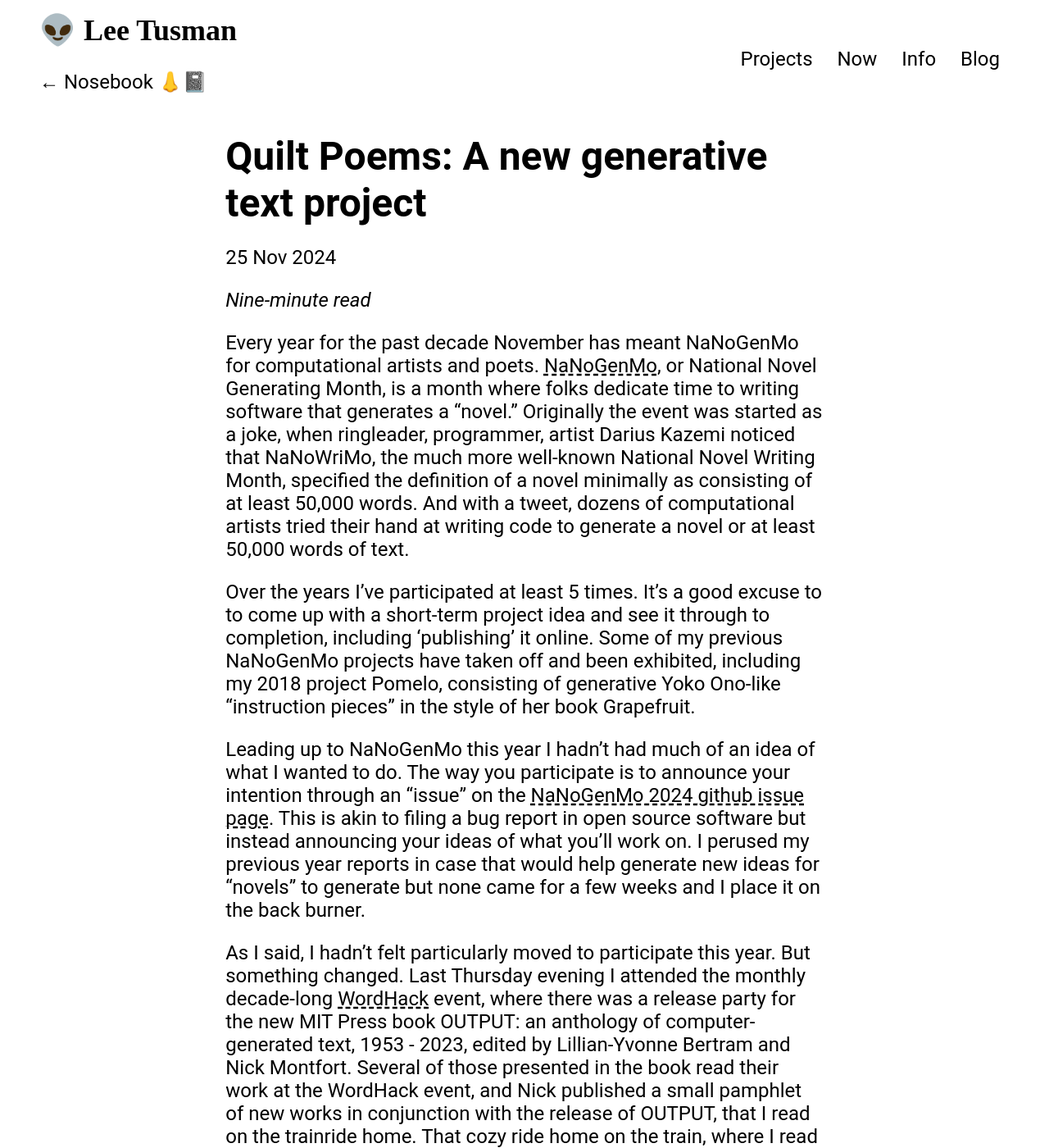
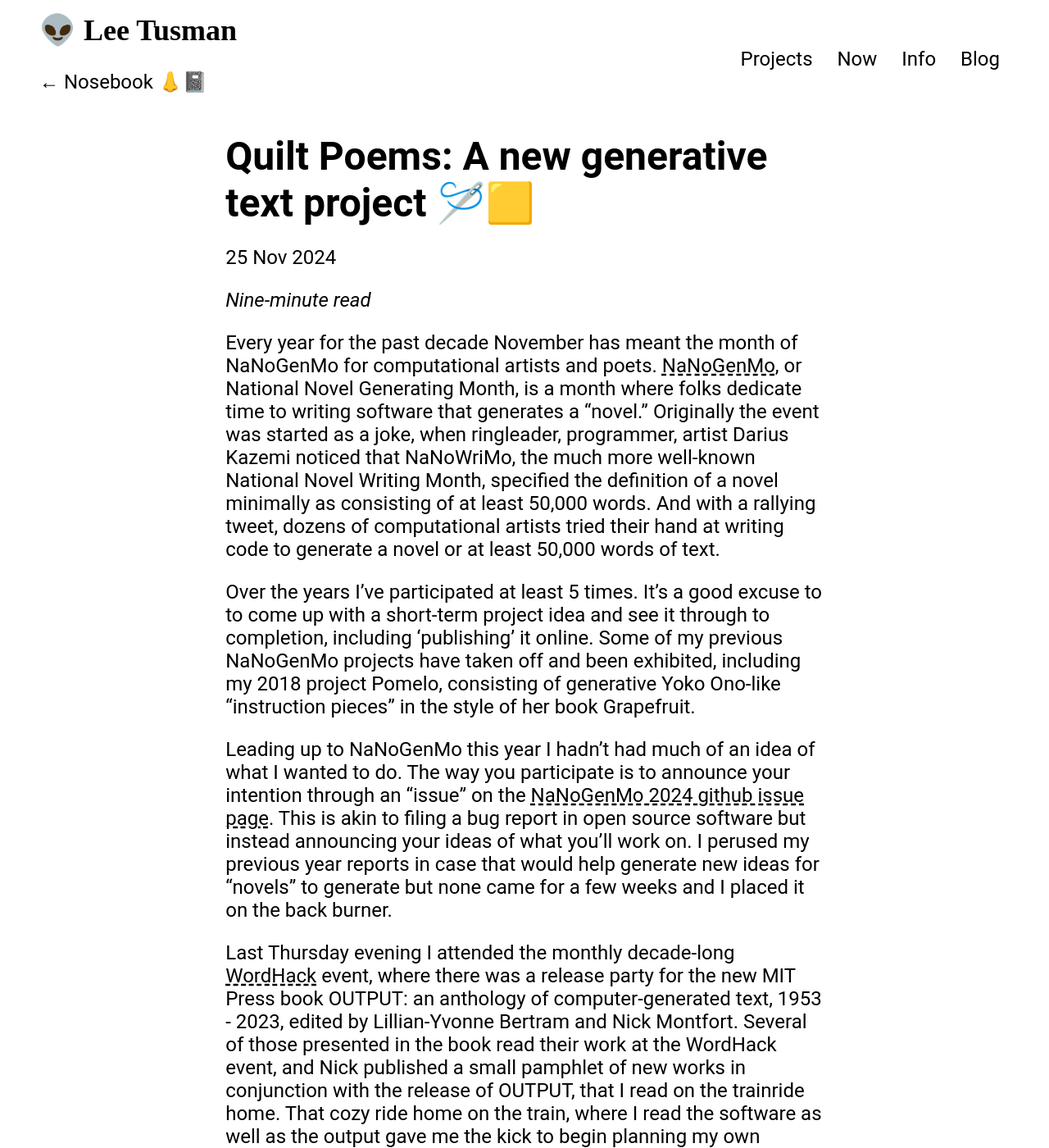
Before and after one commit to lee2sman/nosebook, a Jekyll site: the page built from _posts/2024-11-25-quilt-poems.md, in a window 1280 px wide and 1400 px high. Shown: the whole window at 82% size. Built offline with Jekyll 4.4.1, drawn with Linux system fonts in a browser that asks for light colours; some web fonts are replaced; some of the changed text lies outside the part shown.

Commit message:
add quilt-poems

````diff
--- a/_posts/2024-11-25-quilt-poems.md
+++ b/_posts/2024-11-25-quilt-poems.md
@@ -1,20 +1,20 @@
 ---
 layout: post
-title:  "Quilt Poems: A new generative text project"
+title:  "Quilt Poems: A new generative text project 🪡🟨"
 categories: programming
 ---
 
-Every year for the past decade November has meant NaNoGenMo for computational artists and poets. [NaNoGenMo](https://nanogenmo.github.io/), or National Novel Generating Month, is a month where folks dedicate time to writing software that generates a "novel." Originally the event was started as a joke, when ringleader, programmer, artist Darius Kazemi noticed that NaNoWriMo, the much more well-known National Novel Writing Month, specified the definition of a novel minimally as consisting of at least 50,000 words. And with a tweet, dozens of computational artists tried their hand at writing code to generate a novel or at least 50,000 words of text.
+Every year for the past decade November has meant the month of NaNoGenMo for computational artists and poets. [NaNoGenMo](https://nanogenmo.github.io/), or National Novel Generating Month, is a month where folks dedicate time to writing software that generates a "novel." Originally the event was started as a joke, when ringleader, programmer, artist Darius Kazemi noticed that NaNoWriMo, the much more well-known National Novel Writing Month, specified the definition of a novel minimally as consisting of at least 50,000 words. And with a rallying tweet, dozens of computational artists tried their hand at writing code to generate a novel or at least 50,000 words of text.
 
 Over the years I've participated at least 5 times. It's a good excuse to to come up with a short-term project idea and see it through to completion, including 'publishing' it online. Some of my previous NaNoGenMo projects have taken off and been exhibited, including my 2018 project Pomelo, consisting of generative Yoko Ono-like "instruction pieces" in the style of her book Grapefruit.
 
-Leading up to NaNoGenMo this year I hadn't had much of an idea of what I wanted to do. The way you participate is to announce your intention through an "issue" on the [NaNoGenMo 2024 github issue page](https://github.com/NaNoGenMo/2024/issues). This is akin to filing a bug report in open source software but instead announcing your ideas of what you'll work on. I perused my previous year reports in case that would help generate new ideas for "novels" to generate but none came for a few weeks and I place it on the back burner.
+Leading up to NaNoGenMo this year I hadn't had much of an idea of what I wanted to do. The way you participate is to announce your intention through an "issue" on the [NaNoGenMo 2024 github issue page](https://github.com/NaNoGenMo/2024/issues). This is akin to filing a bug report in open source software but instead announcing your ideas of what you'll work on. I perused my previous year reports in case that would help generate new ideas for "novels" to generate but none came for a few weeks and I placed it on the back burner.
 
-As I said, I hadn't felt particularly moved to participate this year. But something changed. Last Thursday evening I attended the monthly decade-long [WordHack](https://toddwords.com/wordhack/) event, where there was a release party for the new MIT Press book OUTPUT: an anthology of computer-generated text, 1953 - 2023, edited by Lillian-Yvonne Bertram and Nick Montfort. Several of those presented in the book read their work at the WordHack event, and Nick published a small pamphlet of new works in conjunction with the release of OUTPUT, that I read on the trainride home. That cozy ride home on the train, where I read the software as well as the output gave me the kick to begin planning my own generative poetry. And the next day I quickly got the idea to produce "quilt poems."
+Last Thursday evening I attended the monthly decade-long [WordHack](https://toddwords.com/wordhack/) event, where there was a release party for the new MIT Press book OUTPUT: an anthology of computer-generated text, 1953 - 2023, edited by Lillian-Yvonne Bertram and Nick Montfort. Several of those presented in the book read their work at the WordHack event, and Nick published a small pamphlet of new works in conjunction with the release of OUTPUT, that I read on the trainride home. That cozy ride home on the train, where I read the software as well as the output gave me the kick to begin planning my own generative poetry. And the next day I quickly got the idea to produce "quilt poems."
 
 Quilt poems were not actually a thing prevously, I don't think. Or if they were, I re-invented them. My idea was that I'd map out the patterns of various formal and informal quilt styles, like Log Cabin, Amish bars quilts, and the like. Then I'd generate visual poems that would place words in the same pattern of a particular quilt style.
 
-Here's an example of a "housetop" pattern for example. The numbers are a recipe that correspond to parts of different strips or blocks in a quilt. The `language` is lua (thus the double comma comment line).
+Here's an example of a "housetop" pattern for example. The numbers are a recipe that correspond to parts of different strips or blocks in a quilt. The *language* is Lua (thus the double comma comment line).
 
 ```lua
 { --housetop
@@ -46,11 +46,11 @@
 ![Secret Door quilt]({{"/images/secret-door-quilt.jpg" | absolute_url}})
 *Secret Door Quilt uses an Amish bars pattern*
 
-This is a screenshot of my terminal. I coded the software in Lua, my favorite language, generally. And the output was rendered to the terminal. I knew you could change text and background colors through terminal commands, and found an ultra minimal single-file library to allow me to do that simply with easy commands.
+This is a screenshot from my terminal. I knew you could change text and background colors through ANSI terminal commands, and found an ultra minimal single-file library to allow me to do that simply with easy commands.
 
 But after some tests, although this was kind of fun, I decided to let the poems speak for themselves in just text without color. This might also print more conveniently in black and white when I get to that stage.
 
-I found text libraries of words as usual from Darius Kazemi's [Corpora](https://github.com/dariusk/corpora) github repo, which has great lists of words. I also found a few Wikipedia articles with lists of words that work well together. I tested these many times to see if they generated interesting quilt poems.
+I found text libraries of words from Darius Kazemi's [Corpora](https://github.com/dariusk/corpora) github repo, which has great lists of words. I also found a few Wikipedia articles with lists of words that work well together. I tested these many times to see if they generated interesting quilt poems.
 
 The bodies of text I ended up using were:
 
@@ -139,6 +140,8 @@
 patiently   patiently   patiently   patiently   patiently   patiently   patiently   patiently
  ```
 
+I love the musical staccato rhythm when I say these poems aloud.
+
 In keeping with the annual *holiday* I made sure my software spits out enough quilt poems to get me to 50,000+ words. I have it render to a text file, and made a few runs, checking out the generated poems. I picked one of the outputs and opened it in LibreOffice. I created a cover and info pages as well as added my source code and then the poem output.
 
 I'm pretty happy with the rendered "book" and enjoyed reading it. I haven't read all of them, but I think it could make for a fine selection at a future poetry reading and/or WordHack event.
````
Also changed, not shown: other parts of _posts/2024-11-25-quilt-poems.md (+5 -4 lines).
